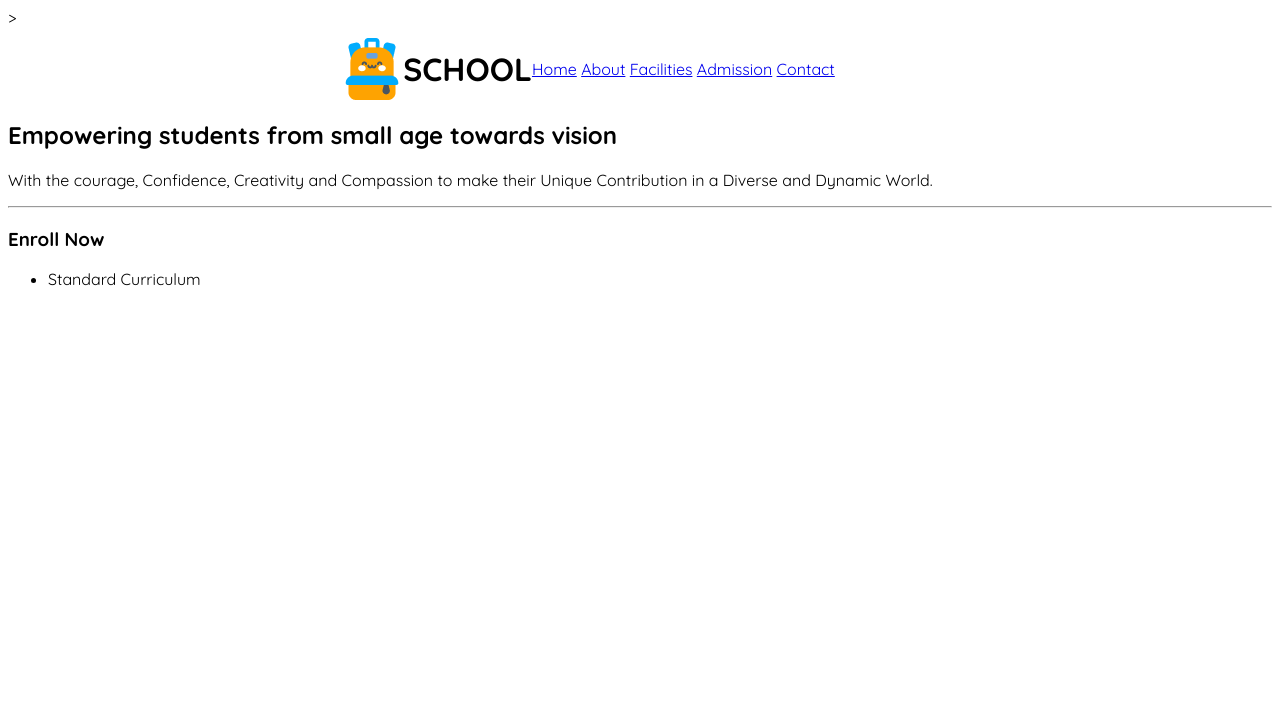
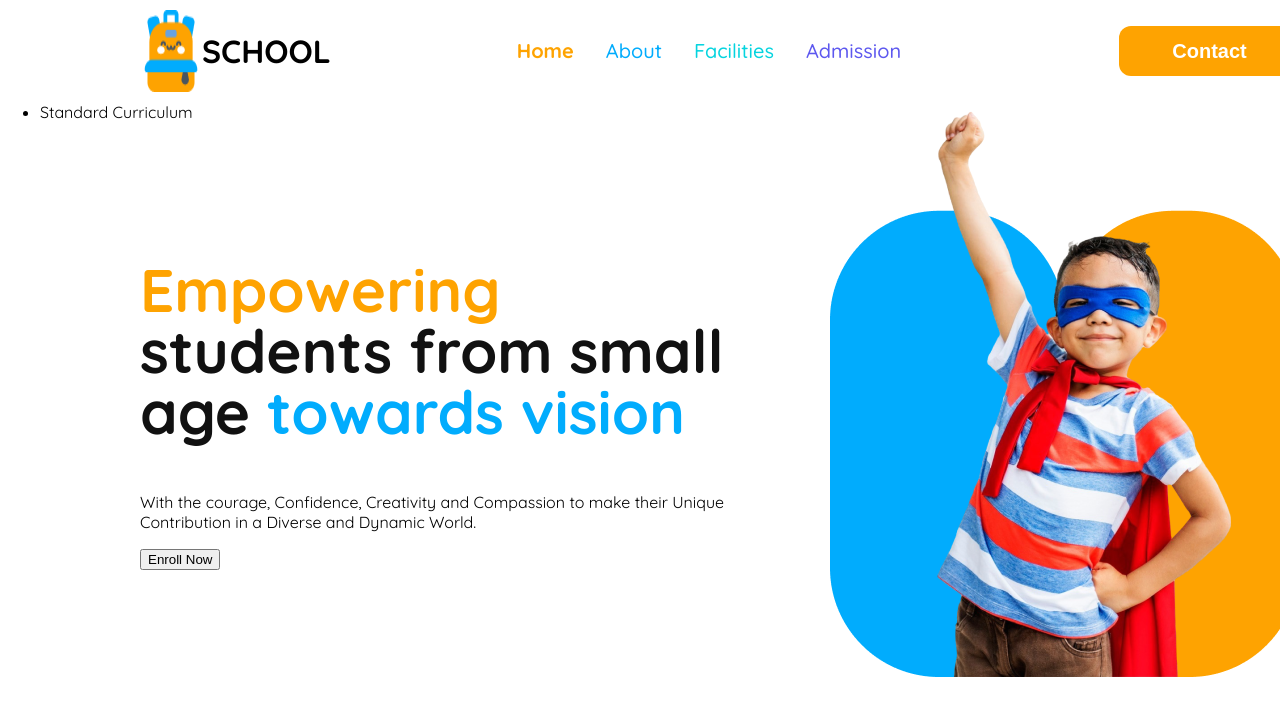
Before and after one commit to onu-15/Assignment-2-main, a plain HTML site: page index.html in a window 1280 px wide. Drawn offline with Linux system fonts and the light colour scheme.

Commit message:
added styles

```diff
--- a/index.html
+++ b/index.html
@@ -6,37 +6,46 @@
     <title>School Website</title>
     <link rel="stylesheet" href="styles.css">
 </head>
-<body class="quicksand-font">
-
-    >
+<body class="quicksand-font body">
 
 
    <header class="nav-container">
+   <div class="logo-container display-flex">
 
     <img src="assets/logo.png" alt="School Logo" class="logo">
-        <h1>SCHOOL</h1>
+        <h1 class="school">SCHOOL</h1>
+    </div>
 
 
-    <nav class="navbar">
-        <a href="#">Home</a>
-        <a href="#">About</a>
-        <a href="#">Facilities</a>
-        <a href="#">Admission</a>
-        <a href="#">Contact</a>
+    <nav class="navbar display-flex">
+        <a href="" class="nav-link home">Home</a>
+        <a href="" class="nav-link about">About</a>
+        <a href="" class="nav-link facilities">Facilities</a>
+        <a href="" class="nav-link admission">Admission</a>
+
     </nav>
+        <button class="btn-primary">Contact</button>
+
     </header>
 
 
 
-    <section class="hero">
-        <h2>Empowering students from small age towards vision</h2>
+    <section class="banner">
+        <div>
+        <div class="hero-text">
+        <h1><span class="empowering">Empowering</span><br><span class="students">students from small<br>age</span> <span class="towards">towards   vision</span></h1>
+        </div>
+
+        <div>
         <p>With the courage, Confidence, Creativity and Compassion to make their Unique Contribution in a Diverse and Dynamic World.</p>
+        <button>Enroll Now</button>
+        </div>
+        </div>
+        <img class="hero-kids-image" src="assets/hero-kids.png" alt="" srcset="">
     </section>
 
-    <hr>
+    <section class="enroll-section">
 
-    <section class="enroll-section">
-        <h3>Enroll Now</h3>
         <ul>
             <li>Standard Curriculum</li>
         </ul>
--- a/styles.css
+++ b/styles.css
@@ -7,24 +7,115 @@
   font-weight: 400;
   font-style: normal;
 }
+.body{
+    max-width: 1440px;
+    justify-content: center;
+    align-items: center;
+    margin: 0 auto;
+}
+/*shared styles*/
+.display-flex {
+    display: flex;
+}
+/*header styles*/
+.nav-container{
 
-.nav-container{
-    /* Frame 38 */
 position: static;
 width: 1160px;
 height: 62px;
-/* Auto layout */
+
+display: flex;
+flex-direction: row;
+justify-content:space-between;
+align-items: center;
+gap: 186px;
+padding: 0px;
+
+
+
+flex: none;
+order: 0;
+flex-grow: 0;
+margin: 20px 140px;
+}
+/*navbar realated styles*/
+.navbar{
+    display: flex;
+    justify-content: space-between;
+
+}
+.nav-link{
+    text-decoration: none;
+    margin-right: 32px;
+}
+.home{
+
+    color: rgb(254, 163, 1);
+font-size: 20px;
+font-weight: 700;
+line-height: 30px;
+}
+.about{
+    color: rgb(1, 172, 253);
+font-size: 20px;
+font-weight: 500;
+line-height: 30px;
+}
+.facilities{
+  color: rgb(5, 212, 223);
+font-size: 20px;
+font-weight: 500;
+line-height: 30px;
+}
+.admission{
+    color: rgb(93, 88, 239);
+font-size: 20px;
+font-weight: 500;
+line-height: 30px;
+}
+.school{
+    flex: start;
+}
+.btn-primary{
+width: 197px;
+height: 50px;
+background-color: rgb(254, 163, 1);
+color: rgb(255, 255, 255);
+padding: 10px;
+border-radius: 12px;
+border-style: none;
+
+font-size: 1.25rem;
+font-weight: 600;
+}
+.banner{
+position: absolute;
+width: 1158.61px;
+height: 575px;
+margin-left: 140px;
 display: flex;
 flex-direction: row;
 justify-content: center;
 align-items: center;
-gap: 186;
+gap: 50;
 padding: 0px;
 
 
-/* Inside Auto Layout */
-flex: none;
-order: 0;
-flex-grow: 0;
-margin: 10px 0px;
 }
+.hero-text{
+font-size: 40px;
+font-weight: 700;
+line-height: 61px;
+}
+.empowering{
+   color: rgb(254, 163, 1);
+}
+.students{
+   color: rgb(17, 17, 17);
+}
+.towards{
+    color: rgb(1, 172, 253);
+}
+.hero-kids-image{
+    margin-left: 50px;
+}
```
